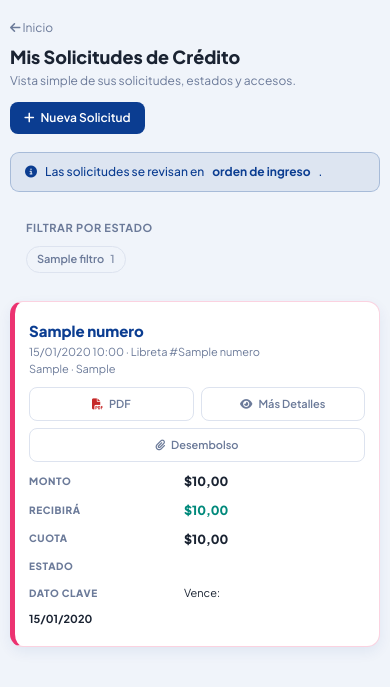
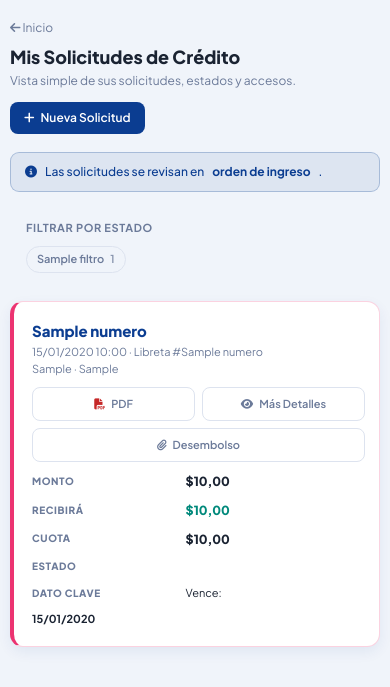
Before and after one commit to cacbailarines-tech/Coop_bailarines, a Django app: template templates/portal/mis_solicitudes.html in a window 390 px wide. Shown: the top 687 px of the page. Run offline with Django 5.2, Linux system fonts and the light colour scheme; the template is opened without the code that fills it: most values are stand-ins (such as "Sample title", 1, 10 or a date in 2020); some libraries are stand-ins or nearby versions.

Commit message:
Ajustar barra rosa en solicitudes movil

```diff
--- a/templates/portal/mis_solicitudes.html
+++ b/templates/portal/mis_solicitudes.html
@@ -20,7 +20,7 @@
   .solicitudes-wrap .pcard>div{overflow:visible!important;}
   .solicitudes-table thead{display:none;}
   .solicitudes-table,.solicitudes-table tbody,.solicitudes-table tr,.solicitudes-table td{display:block;width:100%;}
-  .solicitudes-table tr{background:#fff;border:1px solid rgba(236,51,113,0.22);border-left:5px solid #EC3371;border-radius:13px;box-shadow:0 5px 14px rgba(11,61,145,0.07);margin-bottom:12px;padding:13px 14px;}
+  .solicitudes-table tr{background:#fff;border:1px solid rgba(236,51,113,0.22);border-left:4px solid #EC3371;border-radius:13px;box-shadow:0 5px 14px rgba(11,61,145,0.07);margin-bottom:12px;padding:13px 14px 13px 18px;}
   .solicitudes-table tr:last-child{margin-bottom:0;}
   .solicitudes-table td{border:none!important;padding:5px 0;white-space:normal;}
   .solicitudes-table td[data-label]{display:grid;grid-template-columns:minmax(92px,0.8fr) minmax(0,1fr);align-items:center;gap:10px;}
```
